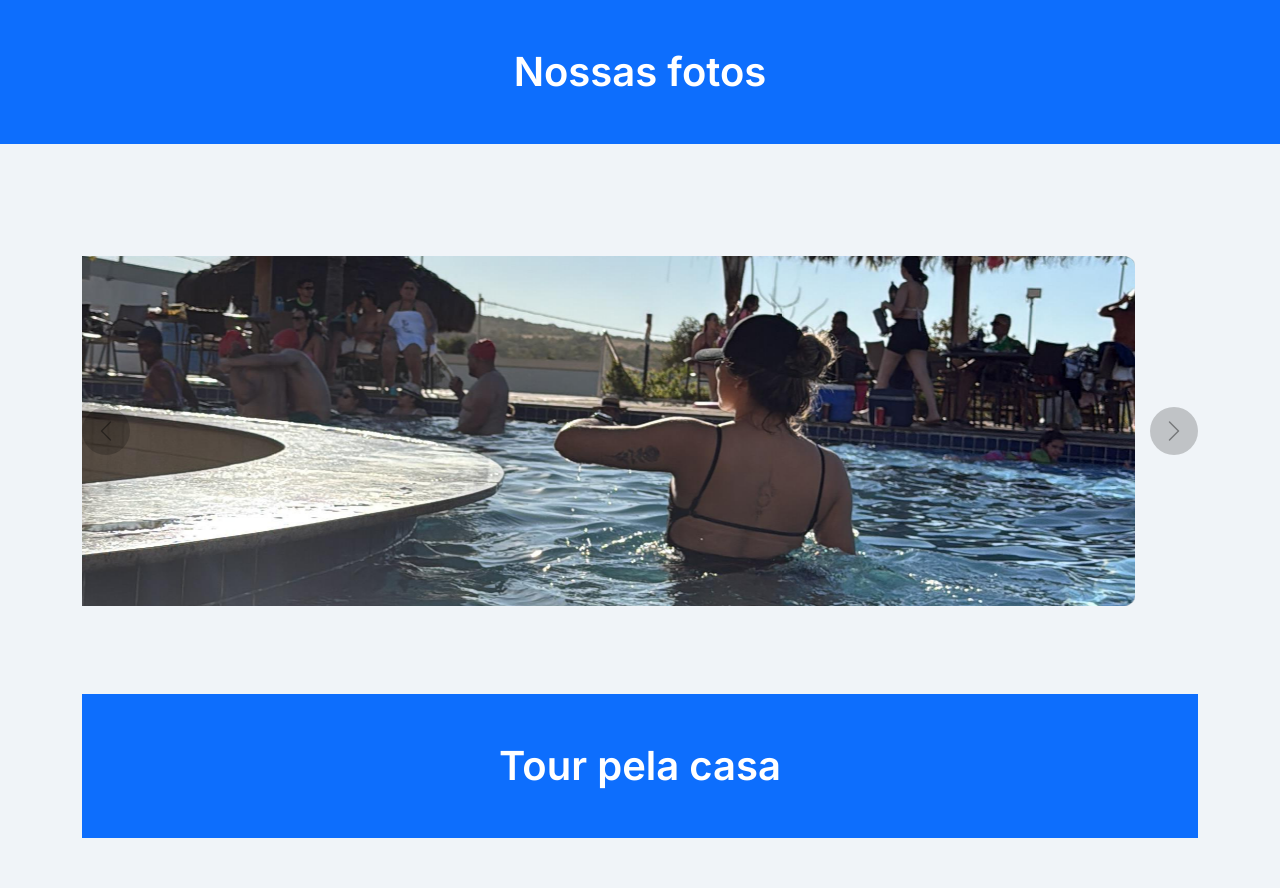
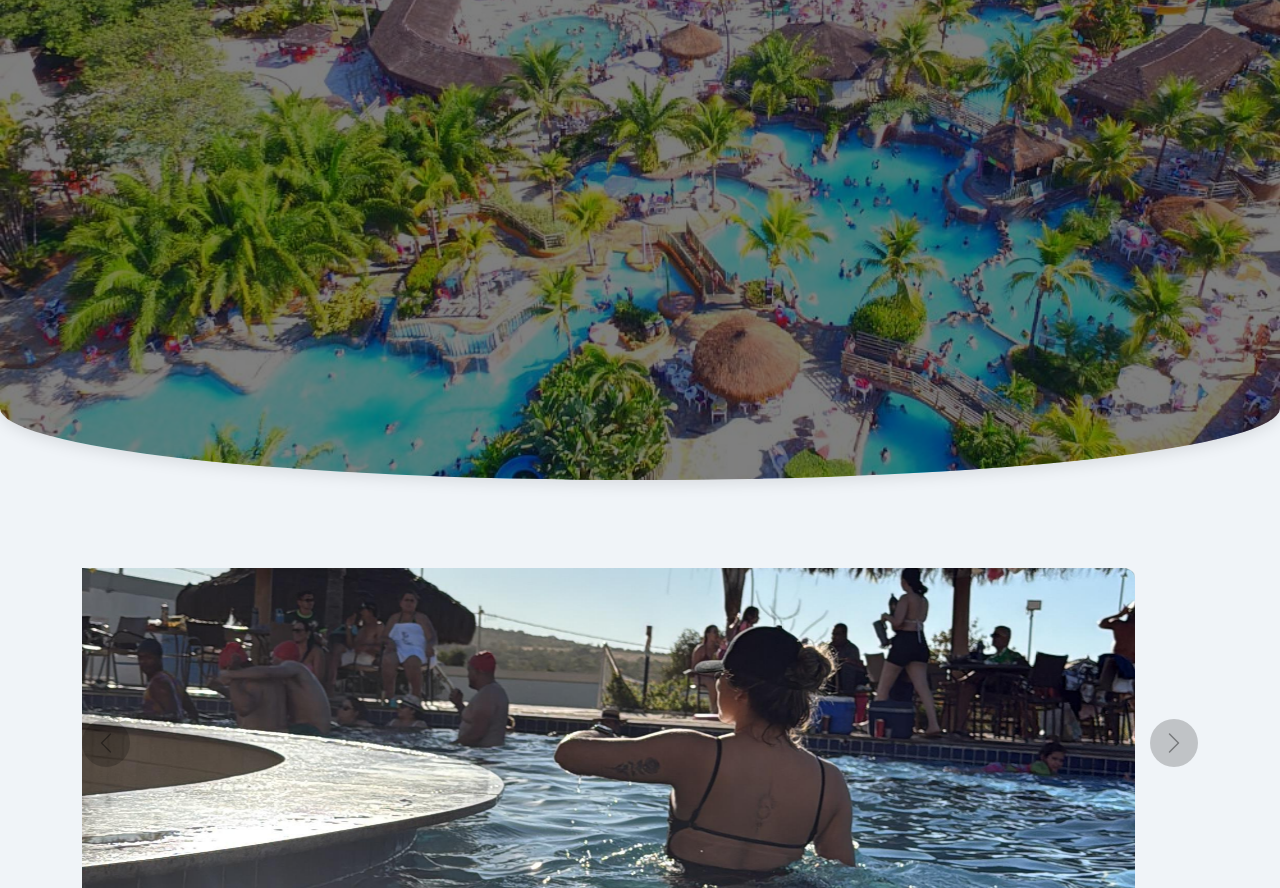
Before and after one commit to lagoaparque/lagoaparque.git.io, a plain HTML site: page index.html in a window 1280 px wide. Shown: the top 888 px of the page. Drawn offline with nearby package versions, Linux system fonts and the light colour scheme.

Commit message:
Update index.html
ajuste video

```diff
--- a/index.html
+++ b/index.html
@@ -30,12 +30,10 @@
 </head>
 <body>
 
- <!-- Hero -->
- <header class="bg-primary text-white text-center py-5 mb-4">
-  <div class="container">
-    <h1 class="fw-bold mb-0">Nossas fotos</h1>
-  </div>
-</header>
+  <!-- Hero -->
+  <header class="hero">
+    <h1></h1>
+  </header>
 
   <!-- Main Content -->
   <main class="container py-5">
@@ -110,17 +108,12 @@
       </button>
     </div>
 
-    <br>
-    <br>
-
   <!-- Hero -->
   <header class="bg-primary text-white text-center py-5 mb-4">
     <div class="container">
       <h1 class="fw-bold mb-0">Tour pela casa</h1>
     </div>
   </header>
-  <br>
-  <br>
 
     <!-- Vídeo Promocional (vertical) -->
 <section class="container d-flex justify-content-center mb-5">
```
